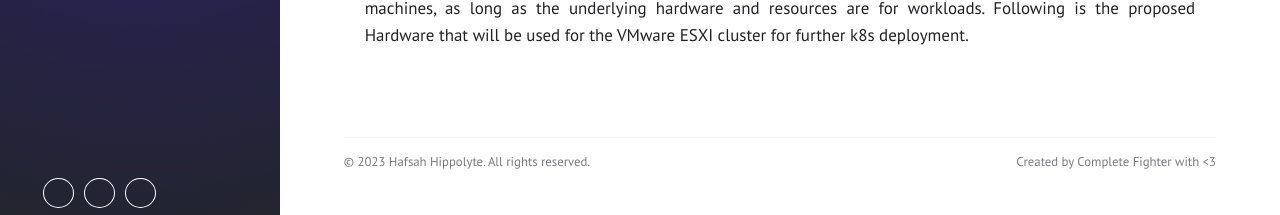
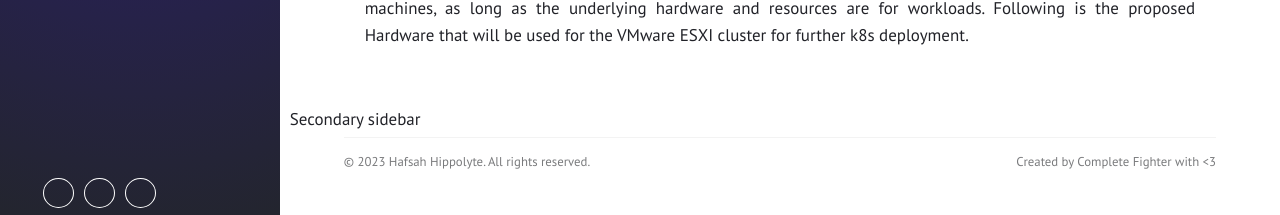
Before and after one commit to hfasah/hfasah.github.io, a Jekyll site: the page built from _posts/2022-11-18-Kubernetes.md, in a window 1280 px wide and 972 px high. Shown: the part 754-969 px from the top of the window. Built offline with Jekyll 4.4.1, drawn with Linux system fonts in a browser that asks for light colours.

Commit message:
Update post.html

```diff
--- a/_layouts/post.html
+++ b/_layouts/post.html
@@ -14,3 +14,4 @@ layout: default
     <noscript>Please enable JavaScript to view comments.</noscript>
   {% endif %}
 </article>
+{% include secondary-sidebar.html %}
```
